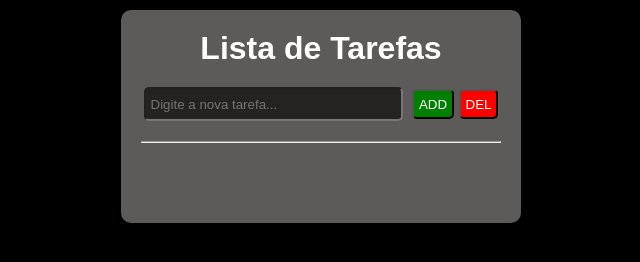
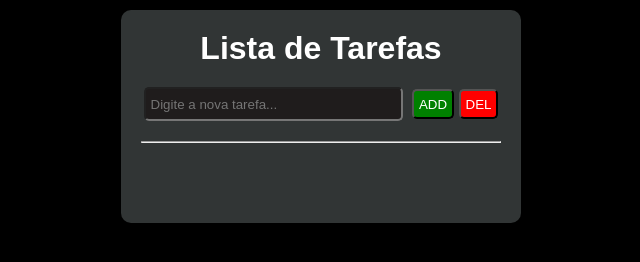
Before and after one commit to AdrielEscorcio/CriadorDeTarefas, a plain HTML site: page index.html in a window 1280 px wide. Shown: the whole page, without its empty margins (319-959 px from the left). Drawn offline with Linux system fonts and the light colour scheme.

Commit message:
Mudança no tom da cor

```diff
--- a/style.css
+++ b/style.css
@@ -16,7 +16,7 @@ div {
 }
 
 header {
-    background-color: #5d5a5a;
+    background-color: rgb(49, 53, 53);
     color: white;
     width: 400px;
     text-align: center;
@@ -32,7 +32,7 @@ header {
 }
 
 main {
-    background-color: #5d5a5a;
+    background-color: rgb(49, 53, 53);
     width: 400px;
     margin: auto;
     padding-top: 20px;
@@ -43,7 +43,7 @@ main {
 }
 
 #texto {
-    background-color:rgb(37, 34, 34);
+    background-color: rgb(31, 28, 28);;
     margin-right: 5px;
     padding-left: 5px;
     height: 30px;
@@ -81,7 +81,7 @@ ul {
 }
 
 li {
-    background-color: rgb(37, 34, 34);
+    background-color: rgb(31, 28, 28);
     padding: 10px;
     border-radius: 10px;
     width: 300px;
```
